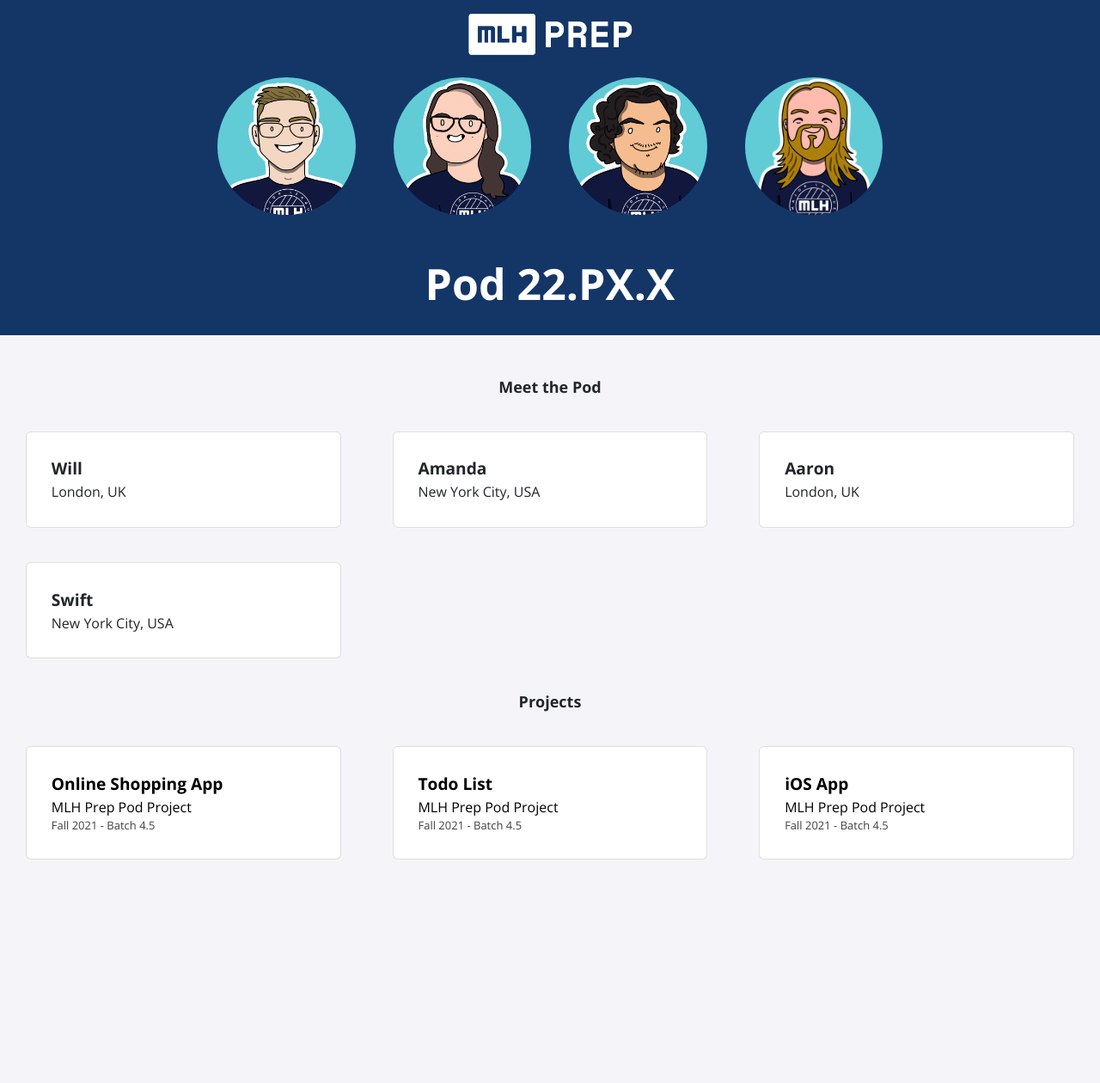
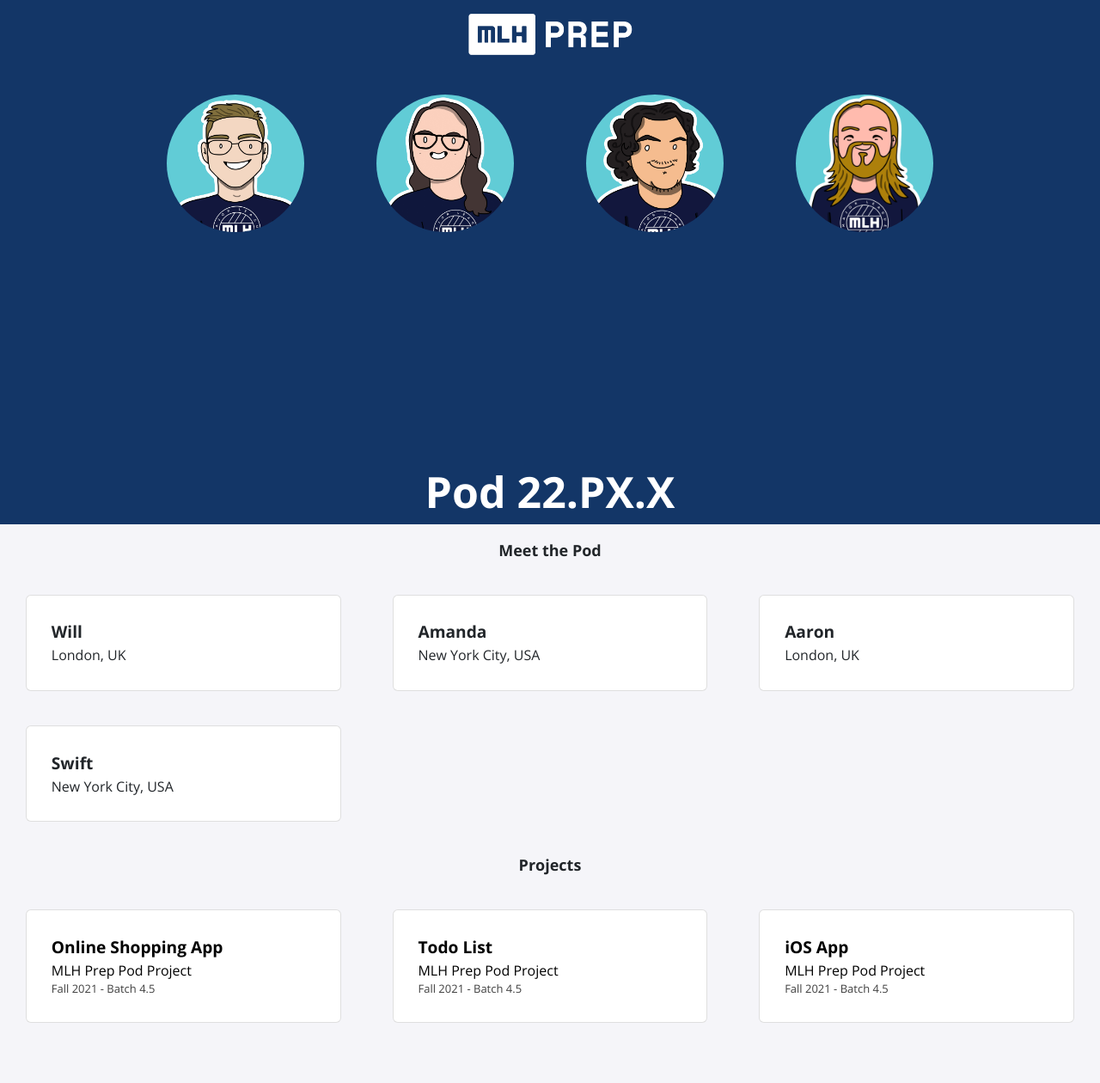
Before and after one commit to MLH-Fellowship/prep-portfolio-22.NOV.PREP.2, a Jekyll site: the page built from index.html, in a window 1280 px wide. Shown: the whole page at 86% size. Built offline with Jekyll 4.4.1, drawn with Linux system fonts in a browser that asks for light colours; nearby versions of some CDN libraries; before the commit the page ends 1070 px from its top, so only the background shows below that.

Commit message:
improve profile picture layout #12

```diff
--- a/_sass/profile.scss
+++ b/_sass/profile.scss
@@ -1,8 +1,13 @@
 .profile {
     background-color: #133667 !important;
     text-align: center;
-    height: 320px;
-    margin-bottom: 50px;
+    min-height: 60vh;
+    margin-bottom: 00px;
+    display: flex;
+    align-items: center;
+    flex-direction: column;
+    justify-content: space-between;
+
     h1 {
         font-size: 50px;
         font-weight: 700;
@@ -11,16 +16,15 @@
 
     img {
         border-radius: 50%;
-        max-width: 100%;
-        max-height: 100%;
-        margin-left: auto;
-        margin-right: auto;
+        width: 200px;
+        height: 200px;
         display: inline;
         padding: 20px;
+        margin: 20px;
+        object-fit: cover;
     }
 
     .profile-picture {
         margin-bottom: 30px;
-        height: 200px;
     }
 }
```
